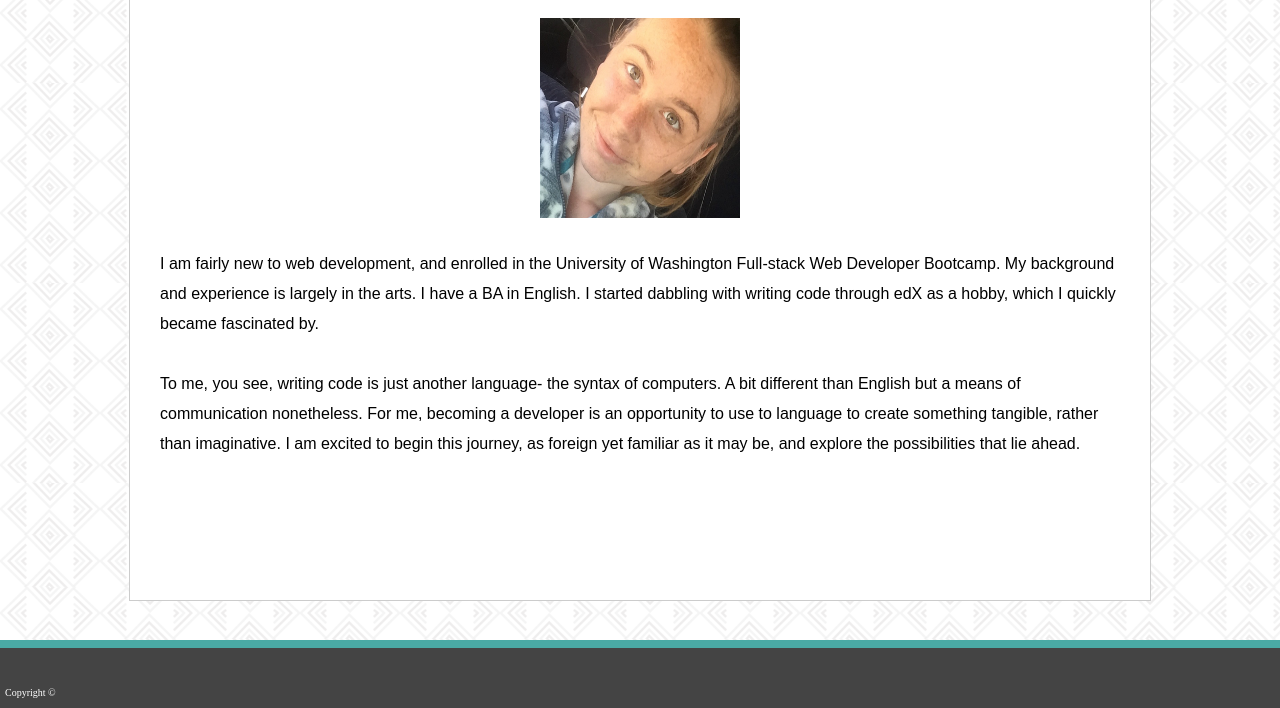
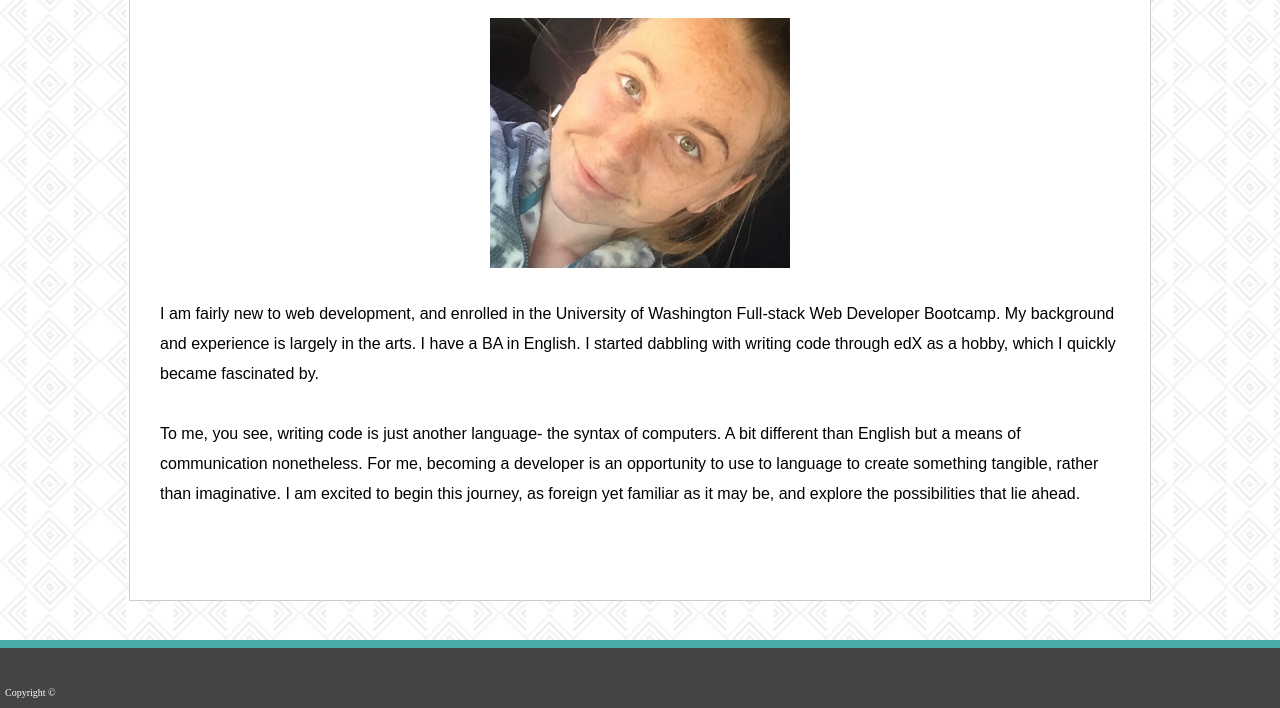
Before and after one commit to KaitlynCarlson/firstportfolio, a plain HTML site: page index.html in a window 1280 px wide. Shown: the part 213-921 px from the top of the page. Drawn offline with Linux system fonts and the light colour scheme.

Commit message:
index.html

```diff
--- a/index.html
+++ b/index.html
@@ -23,8 +23,8 @@
         <div class="parent">
             <div class="biobox">
                 <h1>About Me</h1>
-                <img class="KaitlynCarlson" src="assets/images/IMG_4491.jpg" alt="Kaitlyn Carlson" height="200"
-                    width="200">
+                <img class="KaitlynCarlson" src="assets/images/IMG_4491.jpg" alt="Kaitlyn Carlson" height="250"
+                    width="300">
                 <p id="bio">I am fairly new to web development, and enrolled in the University of Washington Full-stack
                     Web Developer Bootcamp. My background and experience is largely in the arts. I have a BA in English.
                     I
```
